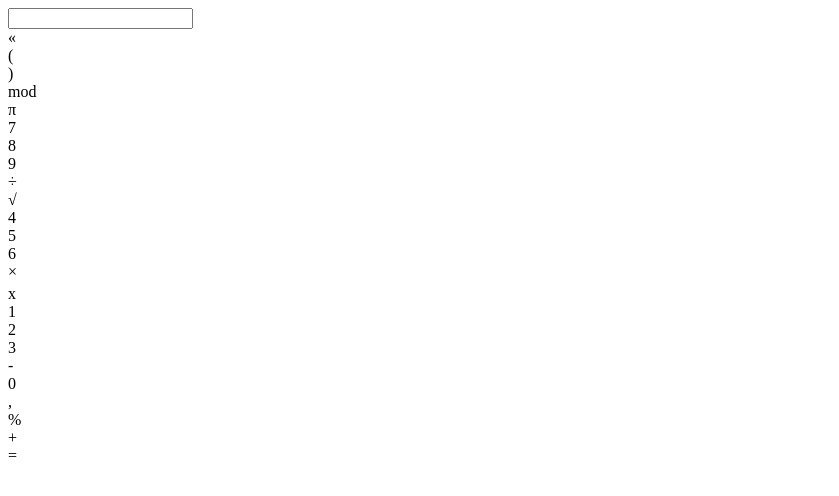
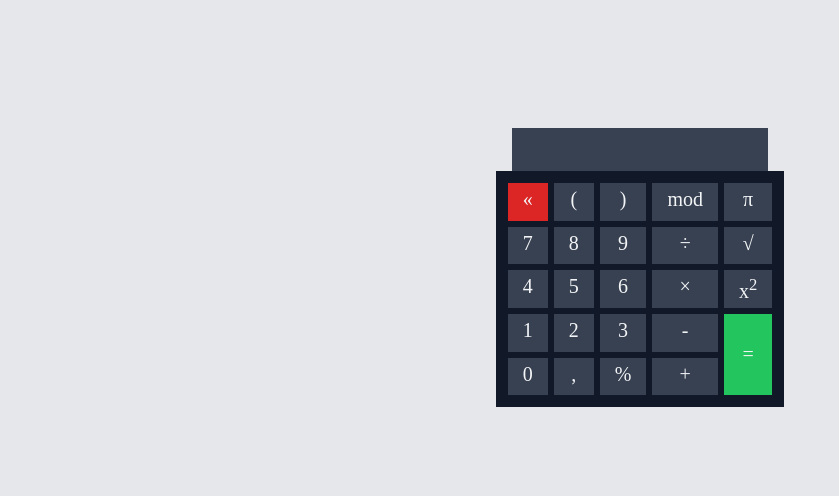
Before and after one commit to sirius-deis/calculator, a website: page src/index.html in a window 1280 px wide. Shown: the whole page, without its empty margins (0-839 px from the left). Drawn offline with Linux system fonts and the light colour scheme.

Commit message:
add styles to buttons and input

```diff
--- a/src/index.html
+++ b/src/index.html
@@ -4,6 +4,7 @@
         <meta charset="UTF-8" />
         <meta http-equiv="X-UA-Compatible" content="IE=edge" />
         <meta name="viewport" content="width=device-width, initial-scale=1.0" />
+        <link rel="stylesheet" href="style.css" />
         <title>Calculator</title>
     </head>
     <body>
@@ -14,7 +15,7 @@
                 <div class="history__right"></div>
             </section>
             <section class="input">
-                <input type="text" />
+                <input class="input__panel" type="text" />
             </section>
             <section class="buttons">
                 <div class="button button__back" data-sign="back">&#xab;</div>
@@ -31,7 +32,7 @@
                 <div class="button" data-sign="5">5</div>
                 <div class="button" data-sign="6">6</div>
                 <div class="button" data-sign="*">&#215;</div>
-                <div class="button" data-sign="**">x<sup></sup></div>
+                <div class="button" data-sign="**">x<sup>2</sup></div>
                 <div class="button" data-sign="1">1</div>
                 <div class="button" data-sign="2">2</div>
                 <div class="button" data-sign="3">3</div>
--- a/src/style.css
+++ b/src/style.css
@@ -0,0 +1,91 @@
+* {
+    box-sizing: border-box;
+    margin: 0;
+    padding: 0;
+}
+
+:root {
+    font-size: 62.5%;
+    --body-color: #e5e7eb;
+    --bg-color: #111827;
+    --main-color: #374151;
+    --red-color: #dc2626;
+    --white-color: #f3f4f6;
+    --green-color: #22c55e;
+}
+
+body {
+    min-height: 100vh;
+    background-color: var(--body-color);
+}
+
+.container {
+    display: flex;
+    justify-content: center;
+    align-items: center;
+    flex-direction: column;
+    width: 20%;
+    margin: 10% auto;
+}
+
+.history {
+    display: grid;
+    grid-template-columns: 7fr 1fr 3fr;
+    grid-template-rows: repeat(auto-fill, 2rempx);
+    overflow: scroll;
+}
+
+.input {
+    width: 100%;
+}
+
+.input__panel {
+    width: 100%;
+    padding: 1rem;
+    font-size: 2rem;
+    background-color: var(--main-color);
+    color: var(--white-color);
+    border: 0;
+}
+
+.input__panel:focus {
+    outline: none;
+}
+
+.buttons {
+    display: grid;
+    grid-template-columns: repeat(5, 1fr);
+    grid-template-rows: repeat(5, 1fr);
+    gap: 0.6rem;
+    padding: 1.2rem;
+    background-color: var(--bg-color);
+}
+
+.button {
+    text-align: center;
+    font-size: 2rem;
+    padding: 0.5rem 1.5rem;
+    color: var(--white-color);
+    background-color: var(--main-color);
+    cursor: pointer;
+    transition: 0.3s transform;
+    border: 1px;
+}
+
+.button:active {
+    transform: scale(0.95);
+    background-color: var(--main-color);
+}
+
+.button[data-sign="="] {
+    grid-column: 5;
+    grid-row: 4 / -1;
+    background-color: var(--green-color);
+    display: flex;
+    align-items: center;
+    justify-content: center;
+}
+
+.button__back {
+    background-color: var(--red-color);
+}
```
